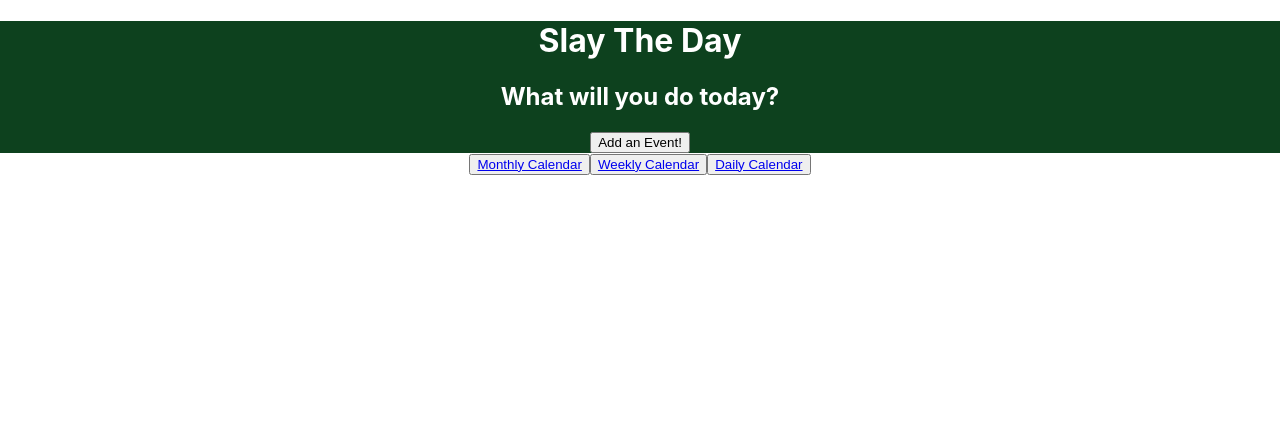
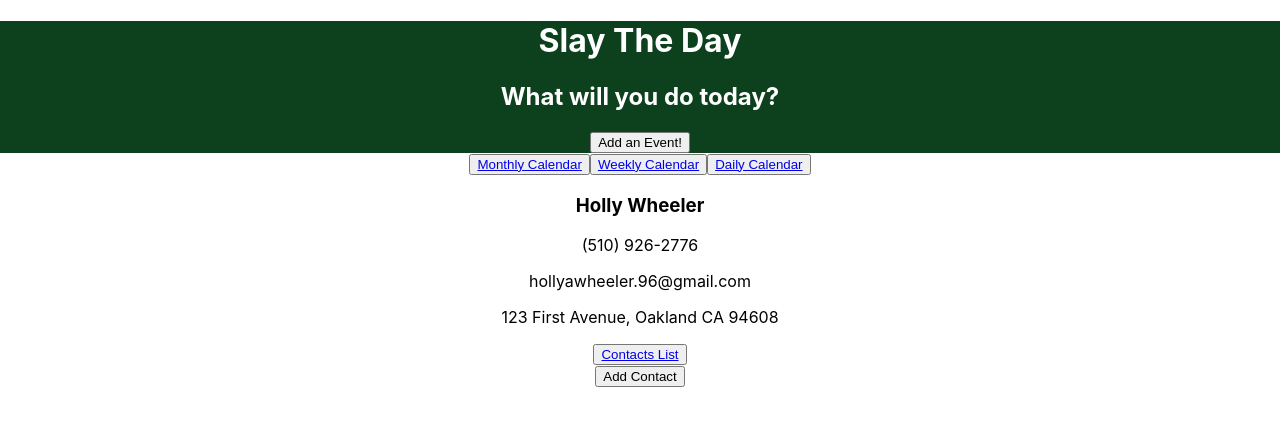
Before and after one commit to kimberlylpalmer/Slay_The_Day, a React (Create React App) app: page /ContactsList in a window 1280 px wide. Shown: the top 426 px of the page. Built offline with nearby package versions, Linux system fonts and the light colour scheme; no server answers; data requests are answered from the project's data file.

Commit message:
adds contacts list, card, and form

```diff
--- a/db.json
+++ b/db.json
@@ -12,5 +12,15 @@
       "start": "2023-12-10",
       "end": "2023-12-15"
     }
+  ],
+
+  "contacts": [
+    {
+        "id": 1,
+        "name": "Holly Wheeler",
+        "phone": "(510) 926-2776",
+        "email": "hollyawheeler.96@gmail.com",
+        "address": "123 First Avenue, Oakland CA 94608"
+    }
   ]
 }
--- a/src/AddEventForm.js
+++ b/src/AddEventForm.js
@@ -24,7 +24,6 @@ function AddEventForm({handleAddEvent}) {
 
     return (
         <div>
-             <h2>Add New Event</h2>
             <form onSubmit={handleSubmit}>
                 <input type='text' placeholder="Add Title" style={{width: "20%", marginRight: "10px"}}
                 value={newEvent.title} onChange={(e) => setNewEvent({...newEvent, title: e.target.value})}/>
--- a/src/App.js
+++ b/src/App.js
@@ -2,12 +2,13 @@ import './App.css';
 import React, {useEffect, useState} from "react";
 import Header from "./Header";
 import CalendarContainer from "./CalendarContainer";
+import Footer from "./Footer";
 
 const eventsAPI = "http://localhost:3000/appointments"
-console.log(eventsAPI)
+const contactsAPI = "http://localhost:3000/contacts"
 
 function App() {
-
+  const [contacts, setContacts] = useState([])
   const [allEvents, setAllEvents] = useState([])
 
   useEffect(() => {
@@ -16,14 +17,26 @@ function App() {
     .then(setAllEvents)
   }, [])
 
+
+  useEffect(() => {
+    fetch(contactsAPI)
+    .then(res => res.json())
+    .then(setContacts)
+  }, [])
+
   function handleAddEvent(newEvent) {
       setAllEvents([...allEvents, newEvent])
+  }
+
+  function handleAddContact(newContact) {
+    setContacts([...contacts, newContact])
   }
 
   return (
     <div className="App">
       <Header handleAddEvent={handleAddEvent}/>
       <CalendarContainer allEvents={allEvents} />
+      <Footer contacts={contacts} handleAddContact={handleAddContact}/>
     </div>
   );
 }
--- a/src/CalendarContainer.js
+++ b/src/CalendarContainer.js
@@ -2,6 +2,7 @@ import React, { useEffect, useState } from "react";
 import MonthlyCal from "./MonthlyCal";
 import WeeklyCal from "./WeeklyCal";
 import DailyCal from "./DailyCal";
+import ContactsList from "./ContactsList";
 import { zonedTimeToUtc, utcToZonedTime, format } from "date-fns-tz";
 import {
     BrowserRouter as Router,
@@ -71,8 +72,9 @@ function CalendarContainer({allEvents}) {
             </Route>
             <Route path="/WeeklyCal" element={<WeeklyCal events={events} />}>
             </Route>
-            <Route path="/DailyCal" element={<DailyCal />}>
-            </Route>
+            <Route path="/DailyCal" element={<DailyCal />}></Route>
+            <Route path="/ContactsList" element={<ContactsList />}></Route>
+
       </Routes>
     </div>
     </Router>
--- /dev/null
+++ b/src/ContactCard.js
@@ -0,0 +1,12 @@
+function ContactCard({contact}) {
+    return (
+        <div className="card">
+            <h3>{contact.name}</h3>
+            <p>{contact.phone}</p>
+            <p>{contact.email}</p>
+            <p>{contact.address}</p>
+        </div>
+    )
+}
+
+export default ContactCard;
--- /dev/null
+++ b/src/ContactsList.js
@@ -0,0 +1,23 @@
+import React, { useEffect, useState } from "react";
+import ContactCard from "./ContactCard";
+
+const contactsAPI = "http://localhost:3000/contacts"
+
+function ContactsList() {
+    const [contacts, setContacts] = useState([])
+
+    useEffect(() => {
+        fetch(contactsAPI)
+        .then(res=>res.json())
+        .then(setContacts)
+    }, [])
+
+    return (
+        <div>
+            {contacts.map((contact) =>
+            <ContactCard key={contact.id} contact={contact} />)}
+        </div>
+    )
+}
+
+export default ContactsList;
--- /dev/null
+++ b/src/CreateContactForm.js
@@ -0,0 +1,15 @@
+import React, { useState } from "react";
+const contactsAPI = "http://localhost:3000/contacts"
+
+function CreateContactForm({contacts, handleAddContacts}) {
+
+    const [newContact, setNewContact] = useState({name: '', phone: '', email: '', address: ''})
+
+    return (
+        <div>
+
+        </div>
+    )
+}
+
+export default CreateContactForm;
--- /dev/null
+++ b/src/Footer.js
@@ -0,0 +1,37 @@
+import React, {useState} from "react";
+import ContactsList from "./ContactsList";
+import CreateContactForm from "./CreateContactForm";
+import {
+    BrowserRouter as Router,
+    Routes,
+    Route,
+    Link
+} from "react-router-dom"
+
+function Footer ({contacts, handleAddContact}) {
+
+    const [showForm, setShowForm] = useState(false);
+
+    function handleClick() {
+        setShowForm((showForm) => !showForm);
+      }
+
+    return (
+
+        <div>
+             <Router>
+                <nav>
+                    <button>
+                        <Link to="/ContactsList">Contacts List</Link>
+                    </button>
+                </nav>
+            </Router>
+            {showForm? <CreateContactForm contacts={contacts} handleAddContact={handleAddContact}/> : null}
+            <button onClick={handleClick}>Add Contact</button>
+        </div>
+
+
+    )
+}
+
+export default Footer;
```
